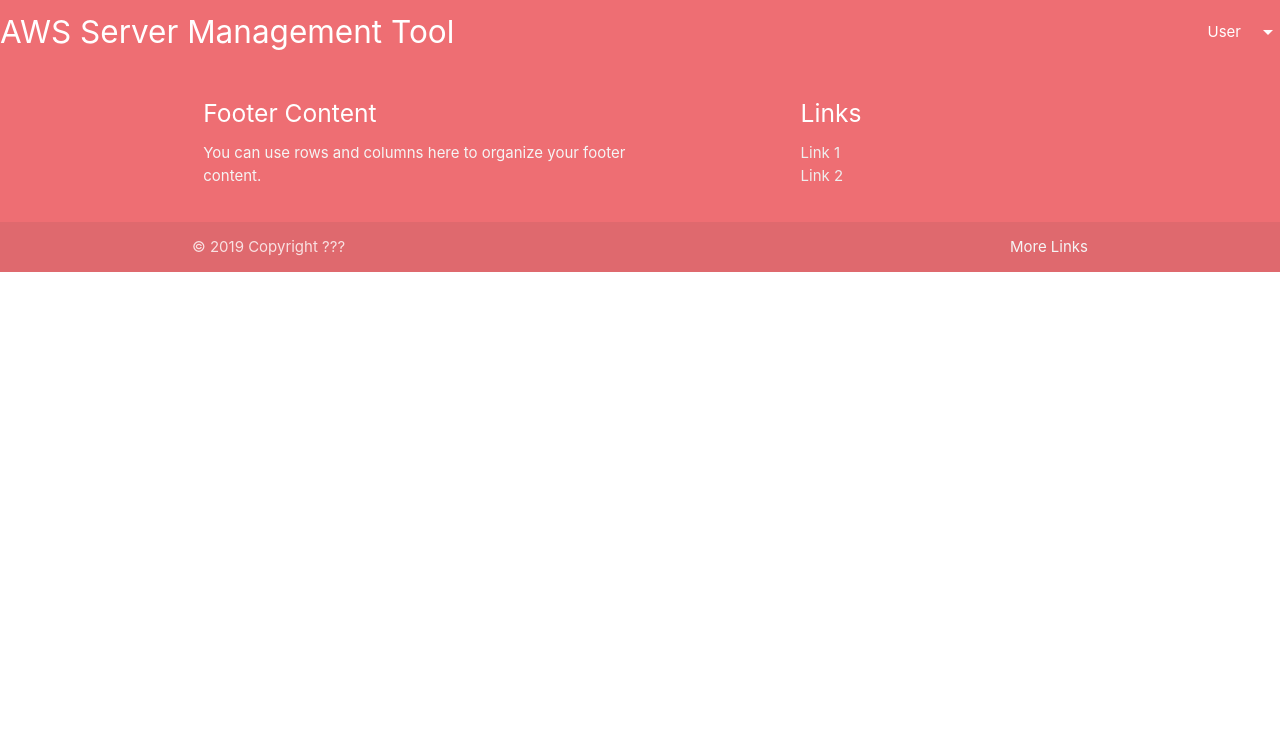
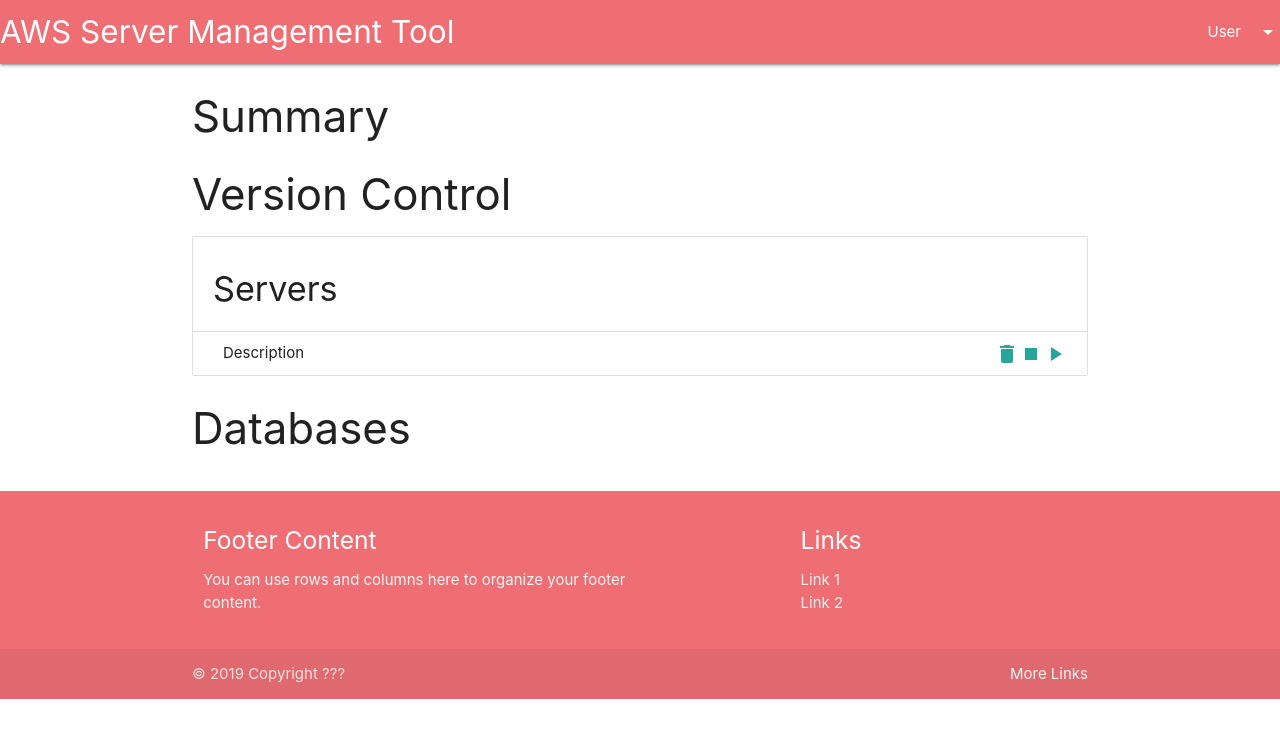
Before and after one commit to tyler-cromwell/SDP, an Angular app: page /browse/1 in a window 1280 px wide. Before the commit this address led to /. Shown: the top 738 px of the page. Built offline with nearby package versions, Linux system fonts and the light colour scheme.

Commit message:
[pages]: Added base code and parameter routing for the Details page

```diff
--- a/src/app/app-routing.module.ts
+++ b/src/app/app-routing.module.ts
@@ -4,11 +4,13 @@ import { Routes, RouterModule } from '@angular/router';
 import { HomeComponent } from './home/home.component';
 import { BrowseComponent } from './browse/browse.component';
 import { CreateComponent } from './create/create.component';
+import { DetailComponent } from './detail/detail.component';
 
 
 const routes: Routes = [
   { path: '', component: HomeComponent },
   { path: 'browse', component: BrowseComponent},
+  { path: 'browse/:id', component: DetailComponent},
   { path: 'create', component: CreateComponent}
 ];
 
@@ -17,4 +19,9 @@ const routes: Routes = [
   exports: [RouterModule]
 })
 export class AppRoutingModule { }
-export const routingComponents = [HomeComponent, BrowseComponent, CreateComponent]
+export const routingComponents = [
+  HomeComponent,
+  BrowseComponent,
+  CreateComponent,
+  DetailComponent
+]
--- a/src/app/browse/browse.component.html
+++ b/src/app/browse/browse.component.html
@@ -4,14 +4,20 @@
 
     <ul class="collection with-header">
       <li class="collection-header"><h4>Project 1</h4></li>
-      <!-- Link the following <li> to the Details page -->
-      <li class="collection-item"><div>Description<span class="secondary-content"><i class="material-icons">send</i></span></div></li>
+      <li class="collection-item">
+        <div>
+          Description<a class="secondary-content" routerLink="/browse/1" routerLinkActive=""><i class="material-icons">send</i></a>
+        </div>
+      </li>
     </ul>
 
     <ul class="collection with-header">
       <li class="collection-header"><h4>Project 2</h4></li>
-      <!-- Link the following <li> to the Details page -->
-      <li class="collection-item"><div>Description<span class="secondary-content"><i class="material-icons">send</i></span></div></li>
+      <li class="collection-item">
+        <div>
+          Description<a class="secondary-content" routerLink="/browse/2" routerLinkActive=""><i class="material-icons">send</i></a>
+        </div>
+      </li>
     </ul>
   </div>
 </div>
--- /dev/null
+++ b/src/app/detail/detail.component.html
@@ -0,0 +1,20 @@
+<div id="detail">
+  <div class="row">
+    <h3>Summary</h3>
+    <h3>Version Control</h3>
+
+    <ul class="collection with-header">
+      <li class="collection-header"><h4>Servers</h4></li>
+      <li class="collection-item">
+        <div>
+          Description
+          <a class="secondary-content"><i class="material-icons">play_arrow</i></a>
+          <a class="secondary-content"><i class="material-icons">stop</i></a>
+          <a class="secondary-content"><i class="material-icons">delete</i></a>
+        </div>
+      </li>
+    </ul>
+
+    <h3>Databases</h3>
+  </div>
+</div>
--- /dev/null
+++ b/src/app/detail/detail.component.ts
@@ -0,0 +1,15 @@
+import { Component, OnInit } from '@angular/core';
+
+@Component({
+  selector: 'app-detail',
+  templateUrl: './detail.component.html',
+  styleUrls: ['./detail.component.css']
+})
+export class DetailComponent implements OnInit {
+
+  constructor() { }
+
+  ngOnInit() {
+  }
+
+}
```
Also changed, not shown: src/app/detail/detail.component.css (added), 1 other file (tests, documents, lock files or other folders).
